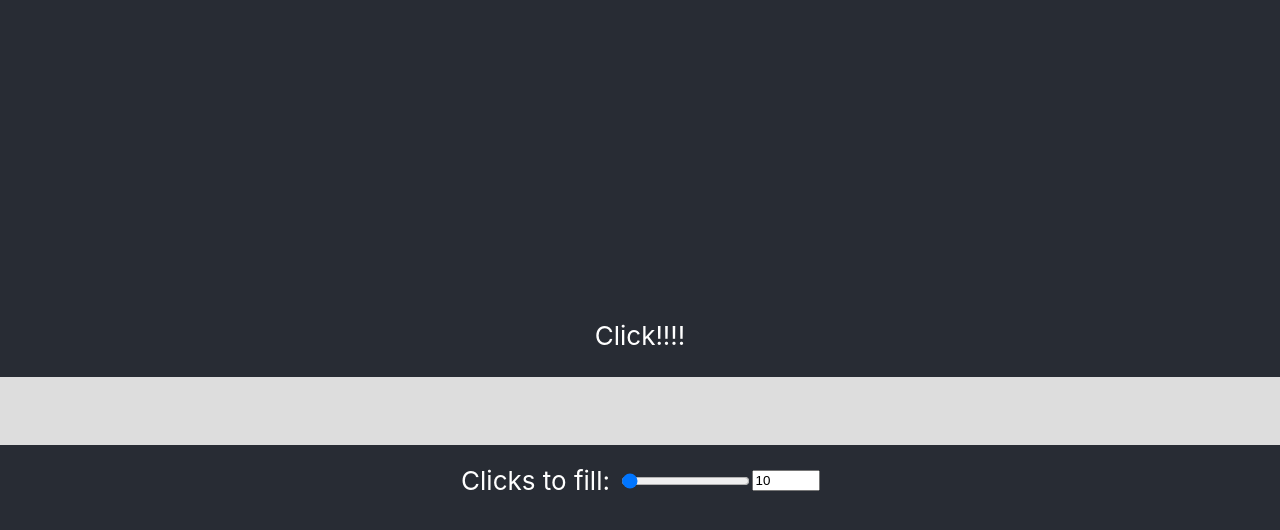
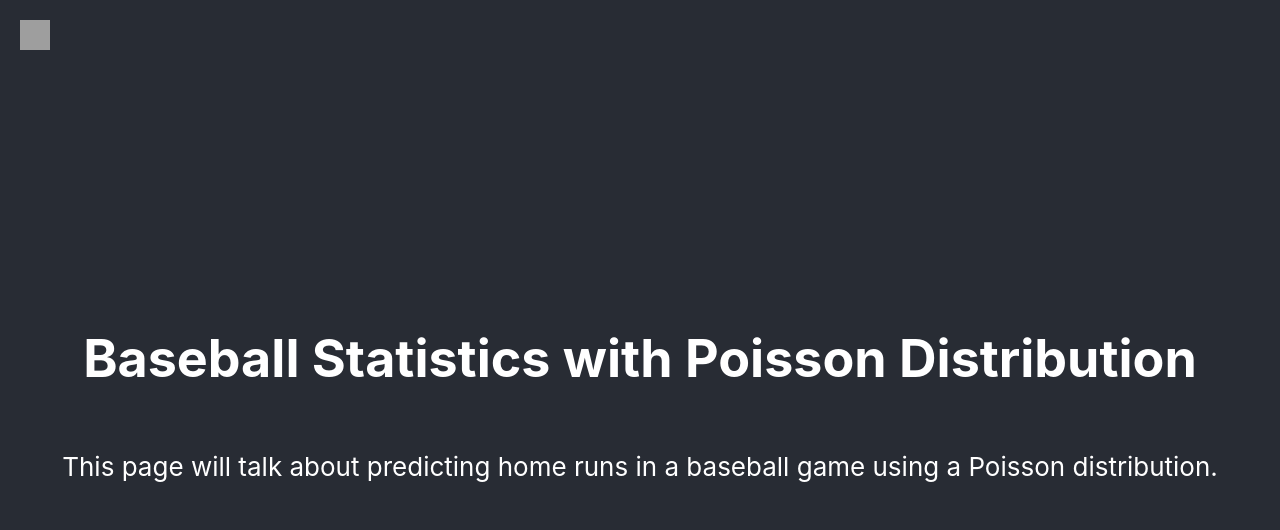
Before and after one commit to HarrisonKeyser/fun, a React (Create React App) app in the folder progress-bar-app/: page /stats in a window 1280 px wide. Shown: the top 530 px of the page. Built offline with nearby package versions, Linux system fonts and the light colour scheme; grey boxes are pictures that could not be loaded.

Commit message:
added homepage, added additional page, added back button

```diff
--- a/progress-bar-app/src/App.js
+++ b/progress-bar-app/src/App.js
@@ -1,15 +1,19 @@
 import React from 'react';
+import { BrowserRouter as Router, Routes, Route, Link } from 'react-router-dom';
 import './App.css';
-import ProgressBar from './ProgressBar'; // Import your progress bar component
+import ProgressBarPage from './ProgressBarPage';
+import Baseball from './Baseball';
+import Homepage from './Homepage'
 
 function App() {
   return (
-    <div className="App">
-      <header className="App-header">
-        <p>Click!!!!</p>
-        <ProgressBar /> {/* Use your ProgressBar component */}
-      </header>
-    </div>
+    <Router>
+      <Routes>
+        <Route path="/" element={<Homepage />} />
+        <Route path="/progress-bar" element={<ProgressBarPage />} />
+        <Route path="/stats" element={<Baseball />} />
+      </Routes>
+    </Router>
   );
 }
 
--- /dev/null
+++ b/progress-bar-app/src/Baseball.js
@@ -0,0 +1,22 @@
+import React from 'react';
+import { Link } from 'react-router-dom';
+
+function Baseball() {
+  // URL to your SVG image hosted on AWS S3
+  const backArrowUrl = 'https://harrisonkeyserfun.s3.us-east-2.amazonaws.com/arrow-go-back.svg';
+
+  return (
+    <div className="App">
+      <header className="App-header">
+        {/* Image link for the back arrow */}
+        <Link to="/" style={{ position: 'absolute', top: '20px', left: '20px' }}>
+          <img src={backArrowUrl} alt="Go back to homepage" style={{ width: '30px', height: '30px', cursor: 'pointer' }} />
+        </Link>
+        <h1>Baseball Statistics with Poisson Distribution</h1>
+        <p>This page will talk about predicting home runs in a baseball game using a Poisson distribution.</p>
+      </header>
+    </div>
+  );
+}
+
+export default Baseball;
--- /dev/null
+++ b/progress-bar-app/src/Homepage.js
@@ -0,0 +1,20 @@
+import React from 'react';
+import { Link } from 'react-router-dom';
+
+function HomePage() {
+  return (
+    <div className="App">
+      <header className="App-header">
+        <h1>Welcome to My Website</h1>
+        <nav>
+          <ul>
+            <li><Link to="/progress-bar">Progress Bar App</Link></li>
+            <li><Link to="/stats">Statistics Explanation</Link></li>
+          </ul>
+        </nav>
+      </header>
+    </div>
+  );
+}
+
+export default HomePage;
--- a/progress-bar-app/src/ProgressBar.js
+++ b/progress-bar-app/src/ProgressBar.js
@@ -11,14 +11,14 @@ function ProgressBar() {
 
   // Array of note file paths
   const notes = [
-    '/notes/1LowC.mp3',
-    '/notes/2D.mp3',
-    '/notes/3E.mp3',
-    '/notes/4F.mp3',
-    '/notes/5G.mp3',
-    '/notes/6A.mp3',
-    '/notes/7B.mp3',
-    '/notes/8HighC.mp3',
+    'https://harrisonkeyserfun.s3.us-east-2.amazonaws.com/1LowC.mp3',
+    'https://harrisonkeyserfun.s3.us-east-2.amazonaws.com/2D.mp3',
+    'https://harrisonkeyserfun.s3.us-east-2.amazonaws.com/3E.mp3',
+    'https://harrisonkeyserfun.s3.us-east-2.amazonaws.com/4F.mp3',
+    'https://harrisonkeyserfun.s3.us-east-2.amazonaws.com/5G.mp3',
+    'https://harrisonkeyserfun.s3.us-east-2.amazonaws.com/6A.mp3',
+    'https://harrisonkeyserfun.s3.us-east-2.amazonaws.com/7B.mp3',
+    'https://harrisonkeyserfun.s3.us-east-2.amazonaws.com/8HighC.mp3',
   ];
 
   const fillProgressBar = () => {
@@ -67,7 +67,7 @@ function ProgressBar() {
 
   // Function to play the celebration sound
   const playCelebrationSound = () => {
-    const audio = new Audio('/confetti.mp3');
+    const audio = new Audio('https://harrisonkeyserfun.s3.us-east-2.amazonaws.com/confetticropped.mp3');
     audio.play();
   };
 
--- /dev/null
+++ b/progress-bar-app/src/ProgressBarPage.js
@@ -0,0 +1,22 @@
+import React from 'react';
+import ProgressBar from './ProgressBar'; // Assuming ProgressBar is a separate component
+import { Link } from 'react-router-dom';
+
+function ProgressBarPage() {
+  const backArrowUrl = 'https://harrisonkeyserfun.s3.us-east-2.amazonaws.com/arrow-go-back.svg';
+
+  return (
+    <div className="App">
+      <header className="App-header">
+        {/* Image link for the back arrow */}
+        <Link to="/">
+          <img src={backArrowUrl} alt="Go back to homepage" style={{ position: 'absolute', top: '20px', left: '20px', width: '30px', height: '30px', cursor: 'pointer' }} />
+        </Link>
+        <p>Click!!!!</p>
+        <ProgressBar /> {/* Use ProgressBar component */}
+      </header>
+    </div>
+  );
+}
+
+export default ProgressBarPage;
```
Also changed, not shown: progress-bar-app/package.json (+8 -1 lines), 1 other file (tests, documents, lock files or other folders).
